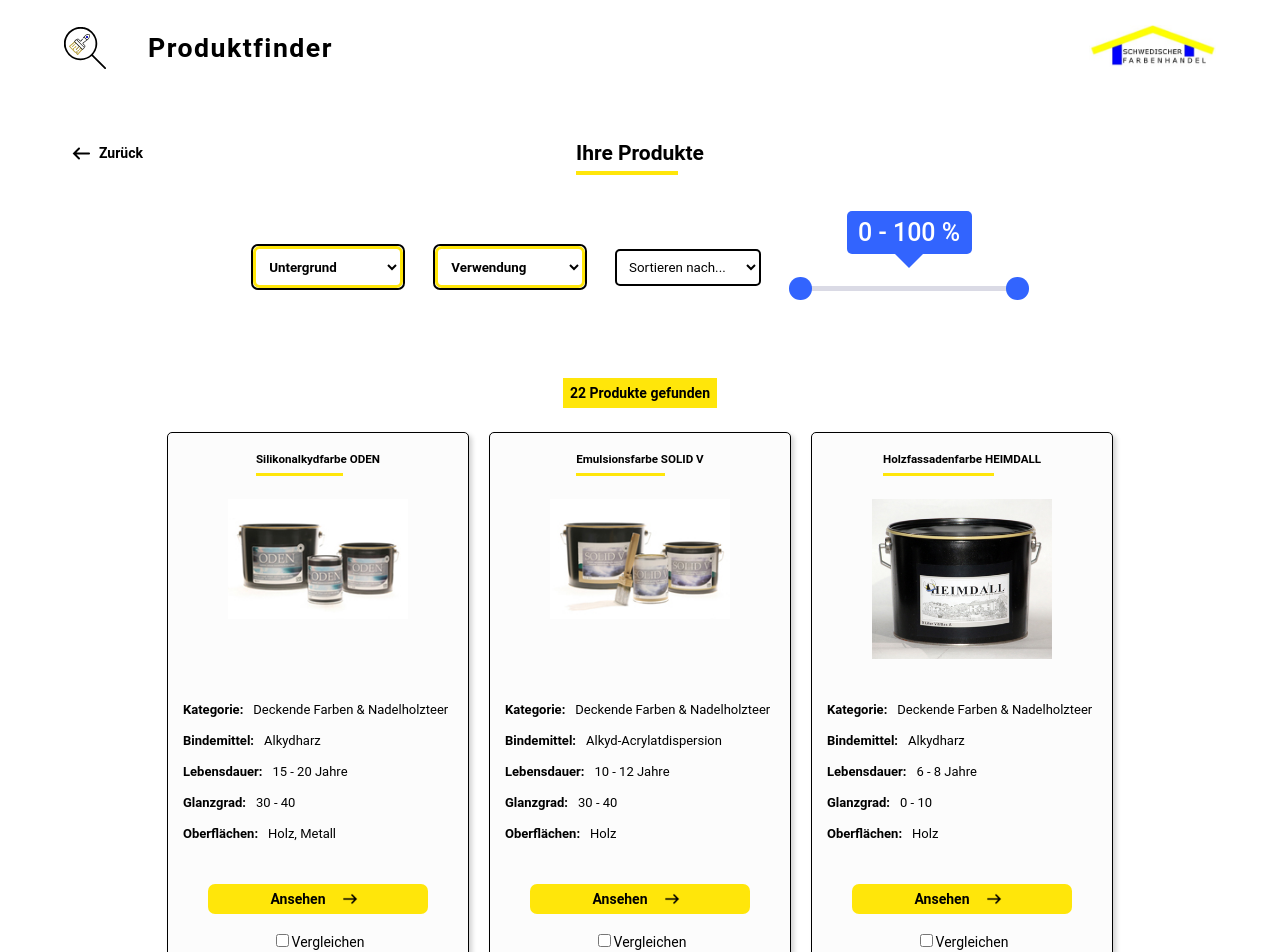
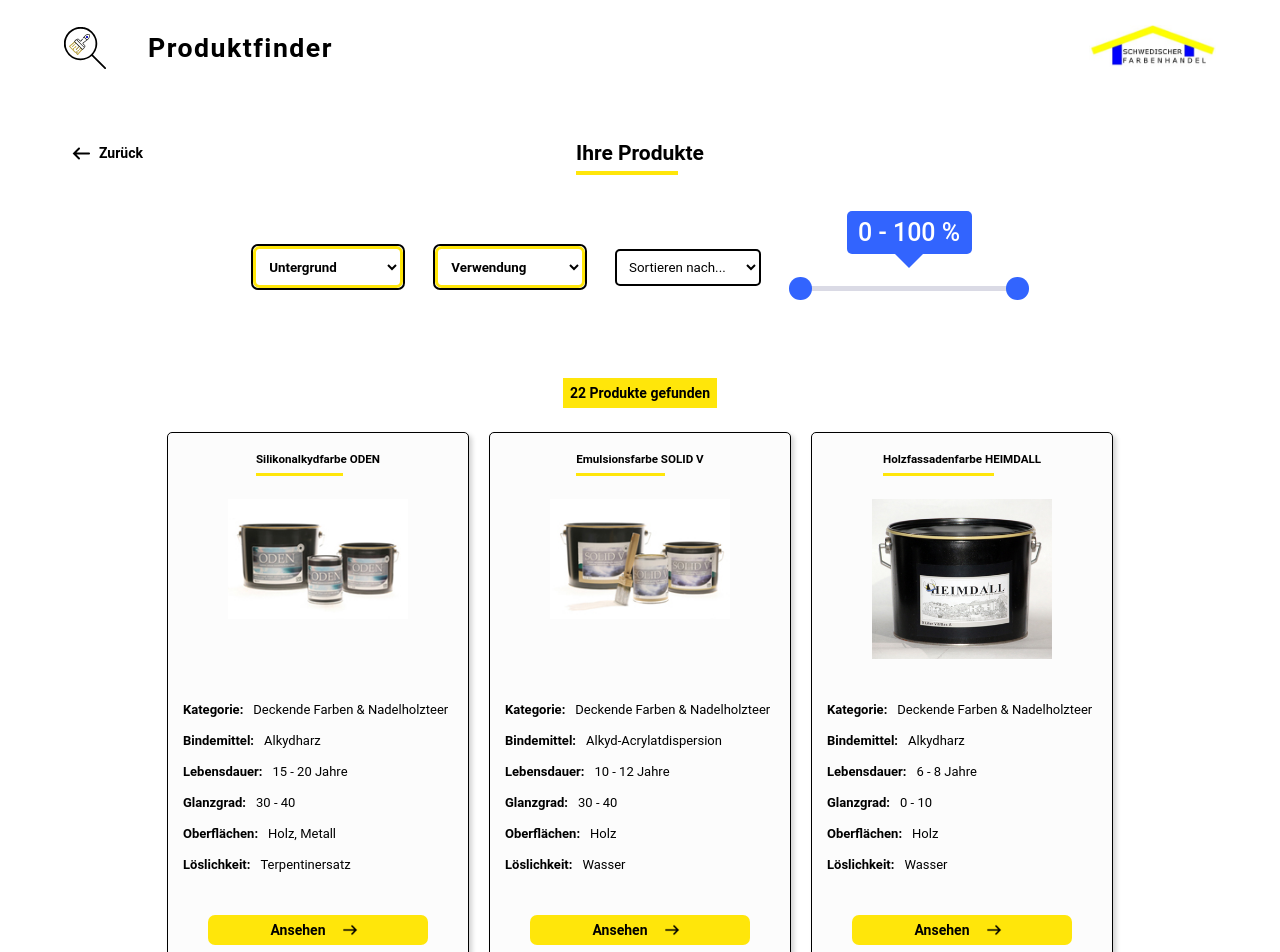
Before and after one commit to Mr-Jen/Productfinder, a React (Create React App) app: page /products in a window 1280 px wide. Shown: the top 952 px of the page. Built offline with nearby package versions, Linux system fonts and the light colour scheme.

Commit message:
Solubility added to product description in Products

```diff
--- a/src/components/Routes/Products/Product.js
+++ b/src/components/Routes/Products/Product.js
@@ -94,7 +94,7 @@
     user-select: none; /* Standard syntax *
 `
 
-const Product = ({ title, category, surface, application, lifetime, gloss_level, binder, solublity, images, id, onChange, isChecked}) => {
+const Product = ({ title, category, surface, application, lifetime, gloss_level, binder, solubility, images, id, onChange, isChecked}) => {
 
     const onClickCompare = () => {
         onChange(id)
@@ -130,6 +130,10 @@
                     <CategoryText>Oberflächen: </CategoryText>
                     <ValueText>{surface}</ValueText>
                 </CategoryWrapper>
+                <CategoryWrapper>
+                    <CategoryText>Löslichkeit: </CategoryText>
+                    <ValueText>{solubility}</ValueText>
+                </CategoryWrapper>
             </ContentWrapper>
             <Link
                     to={`/product/${id + 1}`}
```
